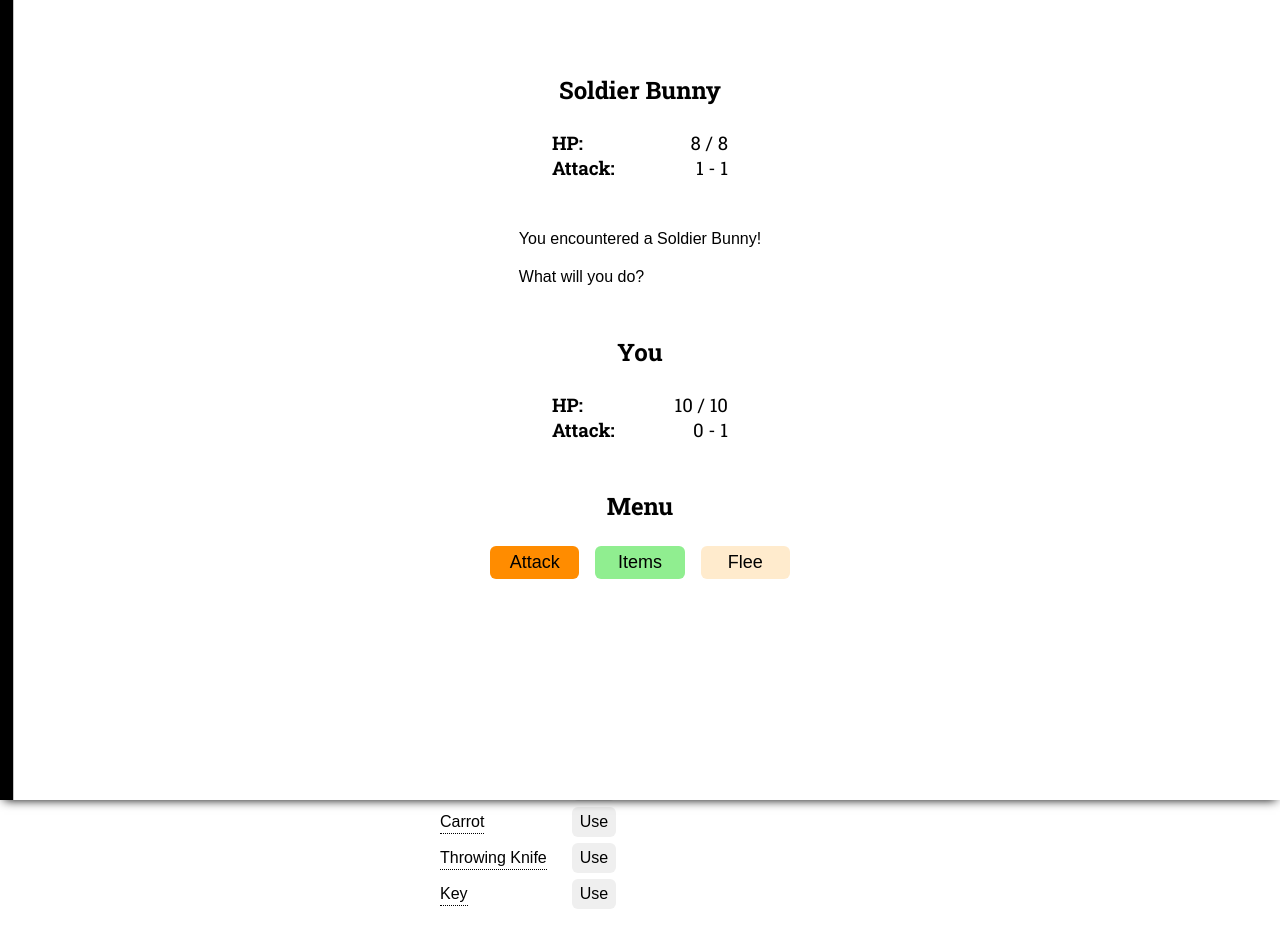
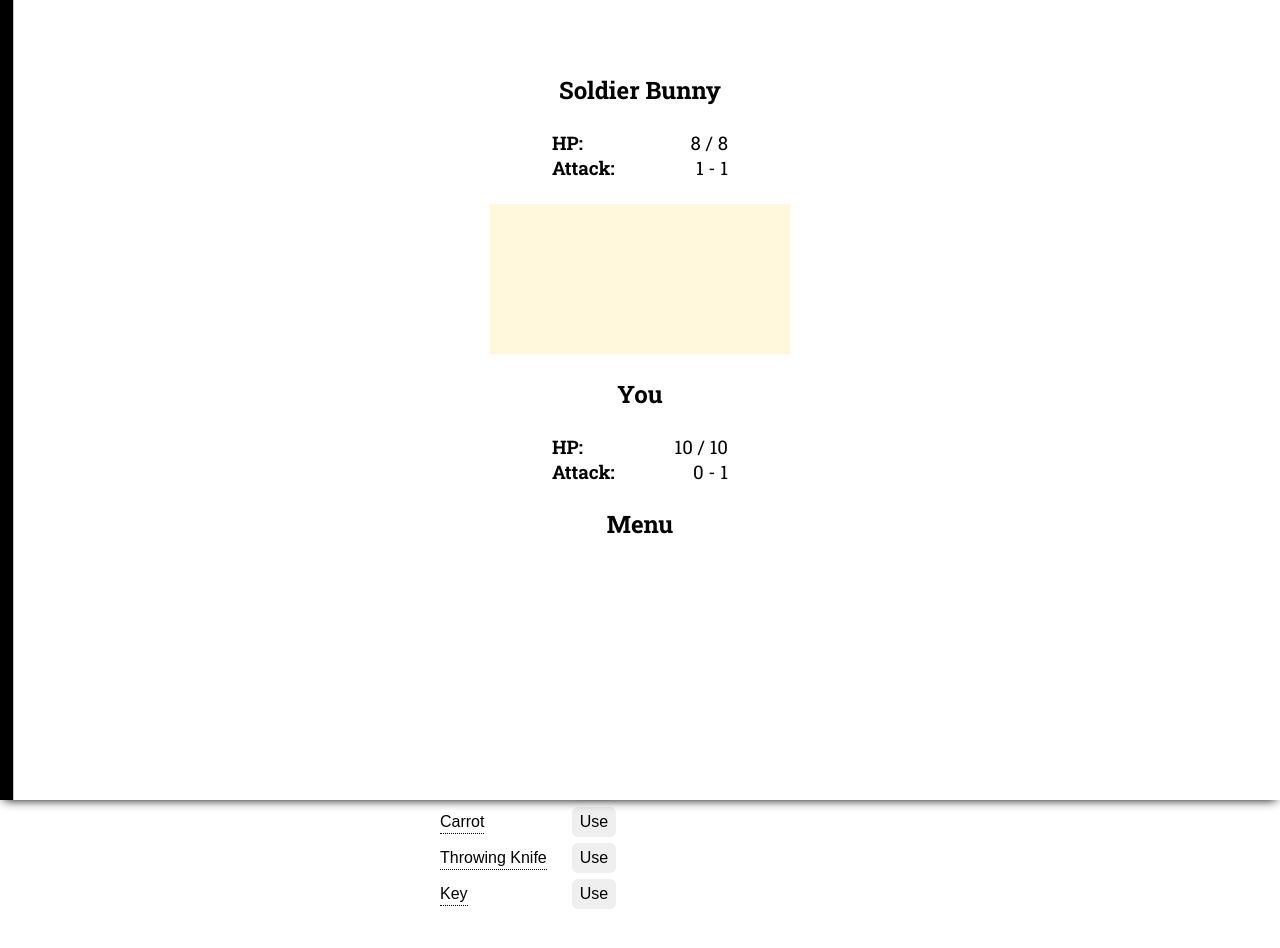
Before and after one commit to jaredryan/when-bunnies-attack, a React (Create React App) app: page / in a window 1280 px wide. Both pictures are taken after a click on the button "Start Game". Shown: the top 948 px of the page. Built offline with nearby package versions, Linux system fonts and the light colour scheme.

Commit message:
utilize dialogue box for Battles, works great

```diff
--- a/src/Components/Battle.js
+++ b/src/Components/Battle.js
@@ -1,5 +1,6 @@
 import { useEffect, useState } from "react";
 import Modal from "./Modal";
+import DialogueBox from "./DialogueBox";
 import messages from "../Messages";
 import fleeAttempt from "../BattleSystem/FleeAttempt";
 import { utilizeItem } from "../BattleSystem/BattleInventory";
@@ -25,23 +26,29 @@ const Battle = ({
   fledBattle,
   noRetreat = false,
 }) => {
-  const [text, setTextttt] = useState([
-    `You encountered a ${enemy.name}!`,
-    defaultTurnStartText,
-  ]);
-  const setText = (newText) => setTextttt([...text, ...newText])
-  const [canAct, setCanAct] = useState(true);
+  const [text, setText] = useState([]);
+  const [isPlayersTurn, setIsPlayersTurn] = useState(true);
+  const [turnIsFinished, setTurnIsFinished] = useState(false);
   const [inventoryIsOpen, setInventoryIsOpen] = useState(false);
   const [animationClass, setAnimationClass] = useState("");
 
   useViewportHeight()
 
   useEffect(() => {
+    // Choose random encounter animation to trigger on entering a battle
     const randomAnimationClassName =
     battleEntranceAnimationClassNames[
       Math.floor(Math.random() * battleEntranceAnimationClassNames.length)
     ];
     setAnimationClass(` ${randomAnimationClassName}`);
+
+    // Wait 3 seconds for animation ^ to end before starting dialogue
+    setTimeout(() => {
+      setText([
+        `You encountered a ${enemy.name}!`,
+        defaultTurnStartText,
+      ])
+    }, 3000)
   }, [])
 
   // You win!
@@ -60,14 +67,13 @@ const Battle = ({
 
   // Enemy turn
   useEffect(() => {
-    if (!canAct) {
-      setTimeout(() => {
-        const text = enemy.attack(player);
-        setText([...text, defaultTurnStartText]);
-        setCanAct(true);
-      }, 2000)
+    if (!isPlayersTurn && turnIsFinished) {
+      setTurnIsFinished(false)
+      const text = enemy.attack(player);
+      setText([...text, defaultTurnStartText]);
+      setIsPlayersTurn(true);
     }
-  }, [canAct]);
+  }, [isPlayersTurn, turnIsFinished]);
 
   return (
     <Modal open={open} className="battleModal" noClose={true} style={{ height: "calc(var(--vh, 1vh) * 100)" }}>
@@ -91,9 +97,11 @@ const Battle = ({
           </div>
         </div>
         <div className="battleMessage">
-          {text.map((line) => (
-            <p key={line}>{line}</p>
-          ))}
+          <DialogueBox
+            lines={text || []}
+            onDone={() => setTurnIsFinished(true)}
+            windowOnly
+          />
         </div>
         <div className="playerStatus">
           <h2>You</h2>
@@ -115,11 +123,12 @@ const Battle = ({
         <div className="actionsMenu">
           <h2>Menu</h2>
           <div className="actions">
-            {!canAct ? null : (
+            {(!isPlayersTurn || !turnIsFinished) ? null : (
               <>
                 <button
                   onClick={() => {
-                    setCanAct(false);
+                    setTurnIsFinished(false);
+                    setIsPlayersTurn(false);
                     const text = player.attack(enemy);
                     setText(text);
                   }}
@@ -131,7 +140,8 @@ const Battle = ({
                 {noRetreat ? null : (
                   <button
                     onClick={() => {
-                      setCanAct(false);
+                      setTurnIsFinished(false);
+                      setIsPlayersTurn(false);
                       setText(messages.fleeAttemptMessage);
                       const { text, success } = fleeAttempt();
                       setText(text);
@@ -171,7 +181,8 @@ const Battle = ({
                           defaultTurnStartText,
                         ]);
                       } else {
-                        setCanAct(false);
+                        setTurnIsFinished(false);
+                        setIsPlayersTurn(false);
                         setText(utilizeItem(player, enemy, index));
                         setInventoryIsOpen(false);
                       }
--- a/src/Components/DialogueBox.js
+++ b/src/Components/DialogueBox.js
@@ -60,7 +60,7 @@ export const Typewriter = ({ text, speed, done, onDone, skip, scrollRef, reset }
   return textToDisplay.map((content) => <p key={content} className="gameLog">{content}</p>);
 };
 
-const DialogueBox = ({ lines, speed = 40, onDone, resetBox }) => {
+const DialogueBox = ({ lines, speed = 40, onDone, resetBox, windowOnly = false }) => {
   const [current, setCurrent] = useState(0);
   const [done, setDone] = useState(false);
   const [skip, setSkip] = useState(false);
@@ -116,7 +116,7 @@ const DialogueBox = ({ lines, speed = 40, onDone, resetBox }) => {
           reset={resetBox}
         />
       </div>
-      <div className="dialogueOptions">
+      {windowOnly ? null : <div className="dialogueOptions">
         <History history={history} />
         <button
           className="next"
@@ -125,7 +125,7 @@ const DialogueBox = ({ lines, speed = 40, onDone, resetBox }) => {
         >
           Skip
         </button>
-      </div>
+      </div>}
     </div>
   );
 };
--- a/src/index.css
+++ b/src/index.css
@@ -570,7 +570,7 @@ dialog.battleModal::backdrop {
   display: flex;
   flex-direction: column;
   align-items: center;
-  gap: 48px;
+  gap: 24px;
 }
 
 dialog.battleModal button.secondary {
@@ -634,6 +634,14 @@ dialog.battleModal h2 {
   width: 33%;
 }
 
+.battleMessage {
+  width: 100%;
+}
+
+.battleMessage .dialogueContainer {
+  height: 150px;
+}
+
 
 
 @keyframes show-background {
```
